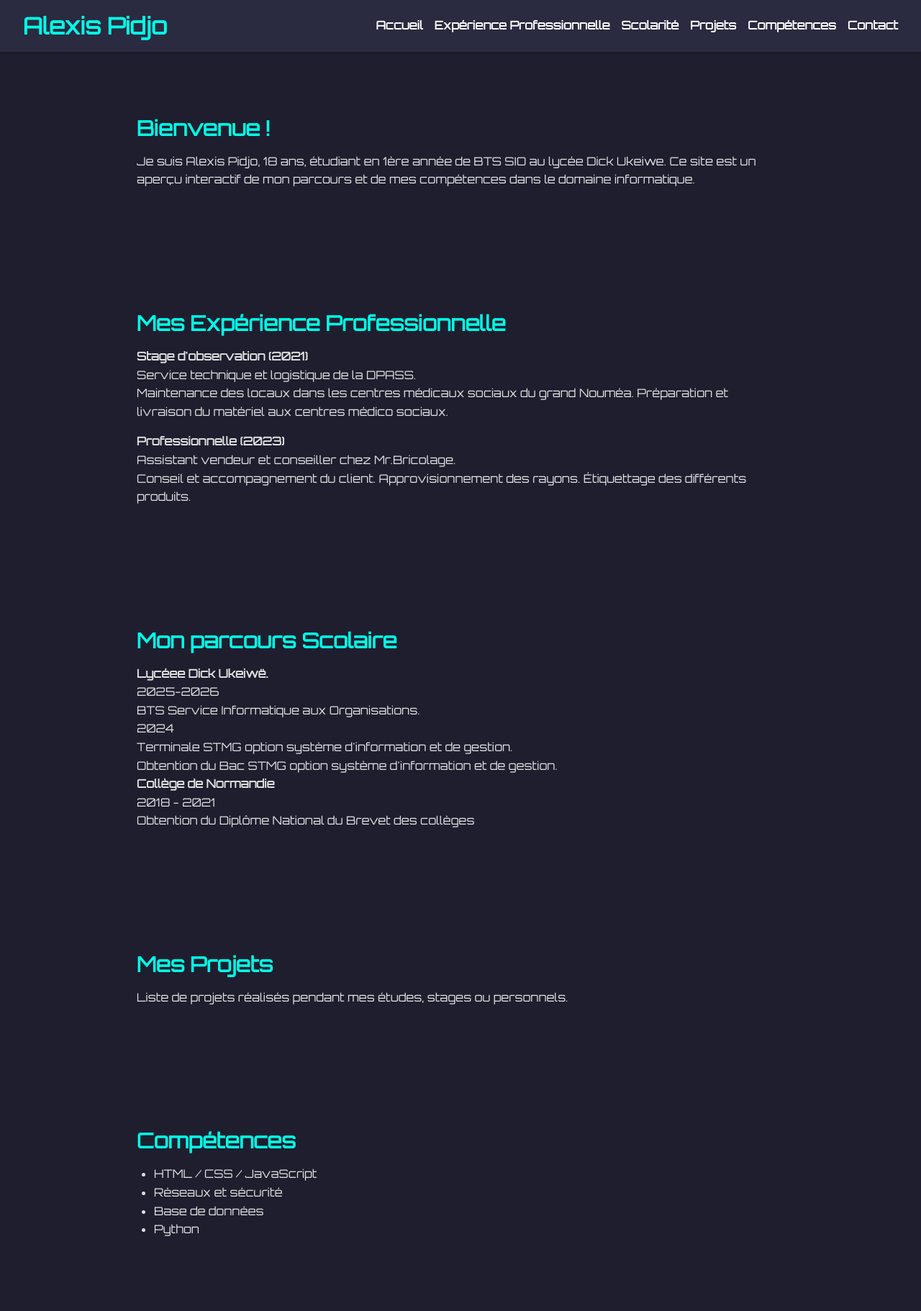
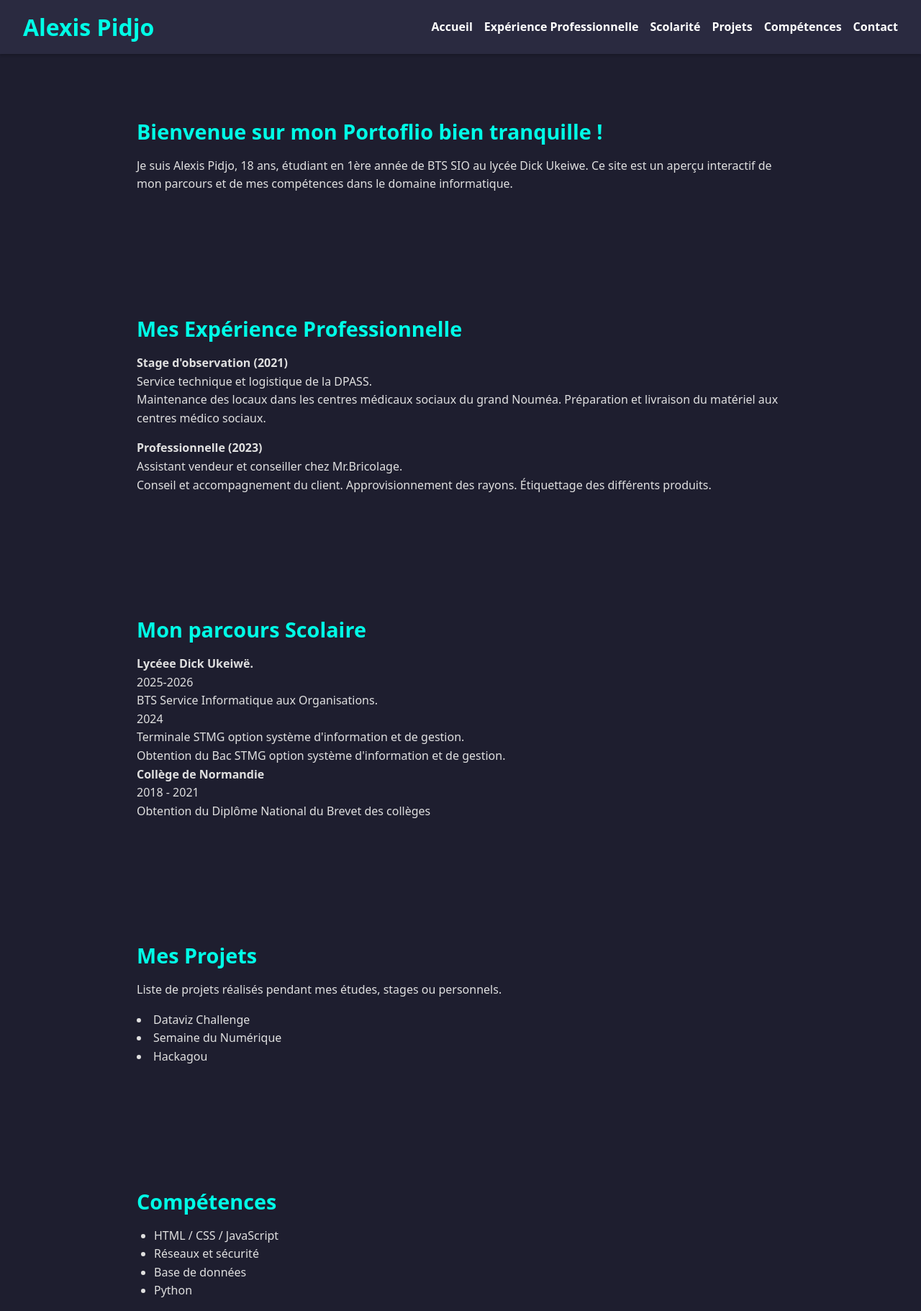
Before and after one commit to ncKaza/PORTFOLIO, a plain HTML site: page Portfolio.html in a window 1280 px wide. Shown: the top 1822 px of the page at 72% size. Drawn offline with Linux system fonts and the light colour scheme; a web font is replaced by a local one.

Commit message:
07/08 11h

```diff
--- a/Portfolio.html
+++ b/Portfolio.html
@@ -4,9 +4,9 @@
         <meta charset="UTF-8">
         <meta name="viewport" content="width=device-width, initial-scale=1.0">
         <title>Portfolio - Alexis Pidjo</title>
-    <link rel="stylesheet" href="./css/style.css">
+        <link rel="stylesheet" href="./styles/style.css">
         <link href="https://fonts.googleapis.com/css2?family=Orbitron&display=swap" rel="stylesheet">
-    <script defer src="./js/script.js"></script>
+        <script defer src="./js/app.js"></script>
     </head>
     <body>
         <header>
@@ -15,7 +15,7 @@
                 <ul>
                     <li><a href="#accueil">Accueil</a></li>
                     <li><a href="#Expérience Professionnelle">Expérience Professionnelle</a></li>
-                <li><a href="#scolarité">Scolarité</a></li>
+                    <li><a href="#Scolarité">Scolarité</a></li>
                     <li><a href="#projets">Projets</a></li>
                     <li><a href="#competences">Compétences</a></li>
                     <li><a href="#contact">Contact</a></li>
@@ -25,7 +25,7 @@
         </header>
 
         <section id="accueil" class="section fade-in">
-        <h2>Bienvenue !</h2>
+            <h2>Bienvenue sur mon <strong>Portoflio</strong> bien tranquille !</h2>
             <p>
                 Je suis Alexis Pidjo, 18 ans, étudiant en 1ère année de BTS SIO au lycée Dick Ukeiwe.
                 Ce site est un aperçu interactif de mon parcours et de mes compétences dans le domaine informatique.
@@ -45,7 +45,7 @@
                 Approvisionnement des rayons.
                 Étiquettage des différents produits.
             </p>
-        <!-- Tu peux ajouter un lien vers un PDF ou un CV visuel ici -->
+            <!--AJOUT DU CV EN PDF -->
 
 
         </section>
@@ -68,7 +68,11 @@
 
         <section id="projets" class="section fade-in">
             <h2>Mes Projets</h2>
-        <p>Liste de projets réalisés pendant mes études, stages ou personnels.</p>
+            <p>Liste de projets réalisés pendant mes études, stages ou personnels.<br>
+               <li>Dataviz Challenge</li>
+               <li>Semaine du Numérique</li>
+                <li>Hackagou</li>
+            </p>
         </section>
 
         <section id="competences" class="section fade-in">
@@ -93,4 +97,5 @@
             <p>&copy; 2025 Alexis Pidjo  - Portfolio personnel</p>
         </footer>
     </body>
+
 </html>
--- /dev/null
+++ b/js/app.js
@@ -0,0 +1 @@
+console.log("Test 1 2 3");
--- a/css/style.css
+++ b/styles/style.css
@@ -1,6 +1,9 @@
+@import url('https://fonts.googleapis.com/css2?family=Libertinus+Sans:ital,wght@0,400;0,700;1,400&display=swap');
+
+
 body {
     margin: 0;
-    font-family: 'Orbitron', sans-serif;
+    font-family: system-ui;
     background-color: #1e1e2f;
     color: #f0f0f0;
     scroll-behavior: smooth;
```
Also changed, not shown: js/script.js (added). Lines whose indentation alone changed are shown as unchanged.
